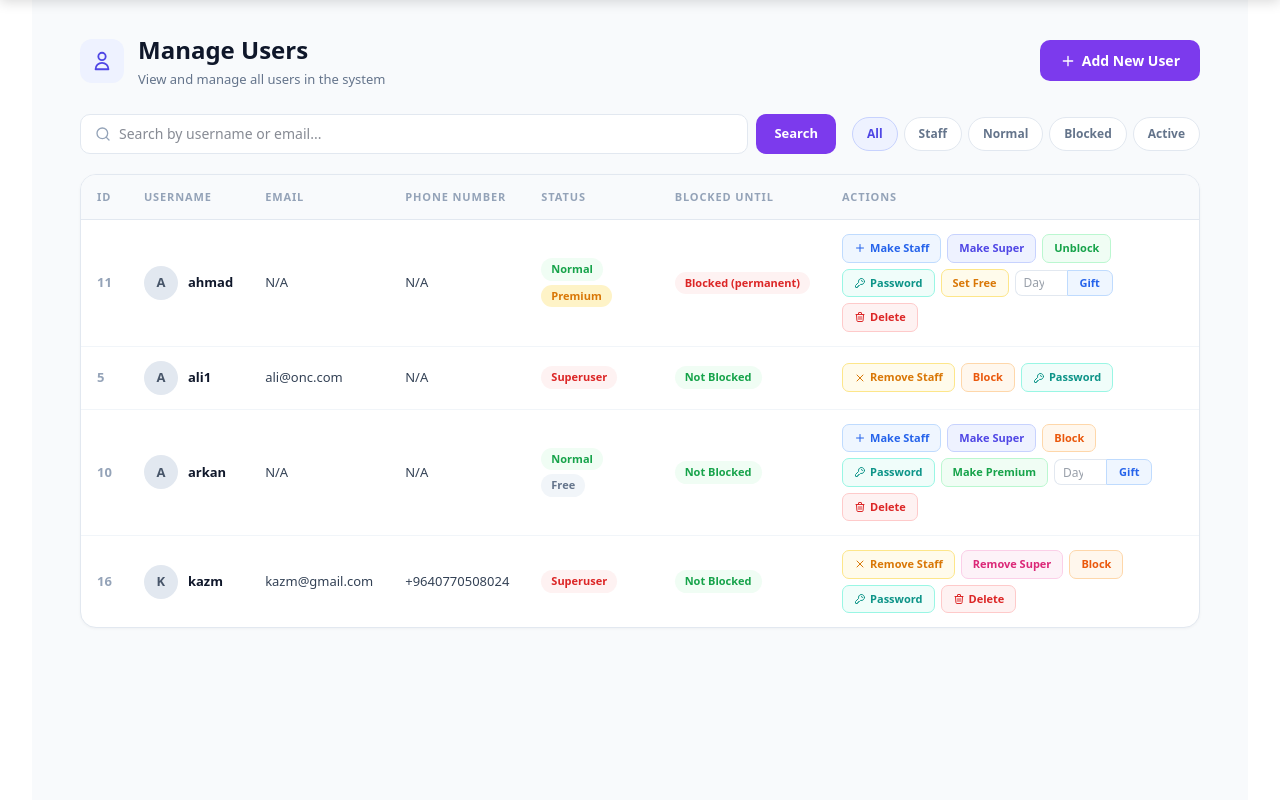
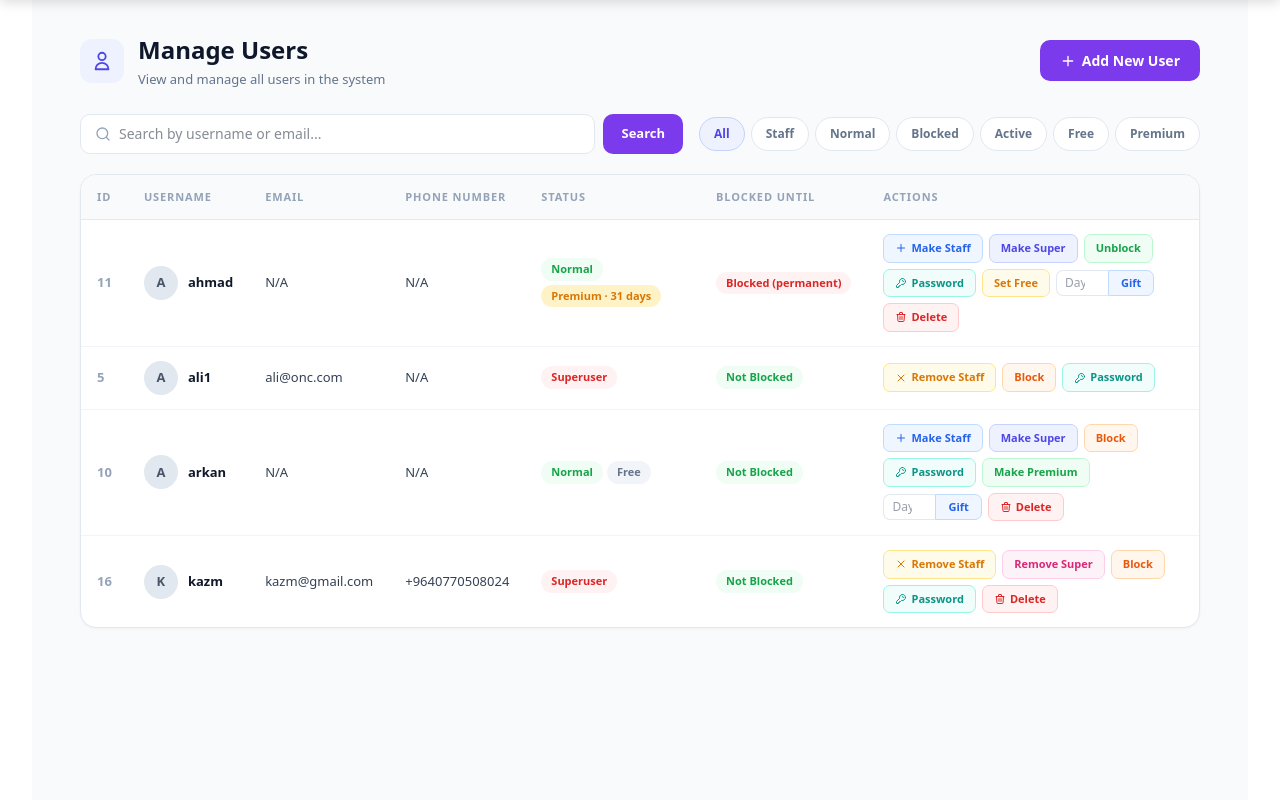
Before and after one commit to alikalary1997/NetMaster, a Django app: page /quiz/admin/users/ in a window 1280 px wide. Shown: the part 70-870 px from the top of the page. Run offline with Django 5.2, Linux system fonts and the light colour scheme; a user stored in the database is signed in; data comes from the database, SQL or seed files in the repository; both versions use the stored data as it was after the commit; style sheets or scripts are compiled from the project's sources.

Commit message:
chak krdni bashi user kan

```diff
--- a/quiz/templates/quiz/custom_admin/users_list.html
+++ b/quiz/templates/quiz/custom_admin/users_list.html
@@ -45,6 +45,8 @@
             <a href="{% url 'custom_admin_users' %}?q={{ search_query }}&status=normal" class="mu-filter {% if filter_status == 'normal' %}active{% endif %}">Normal</a>
             <a href="{% url 'custom_admin_users' %}?q={{ search_query }}&status=blocked" class="mu-filter {% if filter_status == 'blocked' %}active{% endif %}">Blocked</a>
             <a href="{% url 'custom_admin_users' %}?q={{ search_query }}&status=active" class="mu-filter {% if filter_status == 'active' %}active{% endif %}">Active</a>
+            <a href="{% url 'custom_admin_users' %}?q={{ search_query }}&status=free" class="mu-filter {% if filter_status == 'free' %}active{% endif %}">Free</a>
+            <a href="{% url 'custom_admin_users' %}?q={{ search_query }}&status=premium" class="mu-filter {% if filter_status == 'premium' %}active{% endif %}">Premium</a>
         </div>
     </div>
 
@@ -87,7 +89,7 @@
                                 {% else %}
                                 <span class="mu-badge normal">Normal</span>
                                 {% if user.userprofile.is_premium %}
-                                <span class="mu-badge premium">Premium</span>
+                                <span class="mu-badge premium">Premium · {{ user.userprofile.premium_days_left }} days</span>
                                 {% else %}
                                 <span class="mu-badge free">Free</span>
                                 {% endif %}
--- a/quiz/views.py
+++ b/quiz/views.py
@@ -1540,6 +1540,17 @@ def custom_admin_users(request):
             Q(userprofile__blocked_until__isnull=True)
             | Q(userprofile__blocked_until__lt=timezone.now())
         )
+    elif filter_status == "premium":
+        users_queryset = users_queryset.filter(
+            userprofile__premium_expires_at__isnull=False,
+            userprofile__premium_expires_at__gt=timezone.now(),
+        )
+    elif filter_status == "free":
+        from django.db.models import Q
+        users_queryset = users_queryset.filter(
+            Q(userprofile__premium_expires_at__isnull=True)
+            | Q(userprofile__premium_expires_at__lt=timezone.now())
+        )
 
     context = {
         "users": users_queryset,
@@ -1776,7 +1787,7 @@ def custom_admin_toggle_full_access(request, user_id):
             status = "Free"
         else:
             profile.has_full_access = True
-            profile.premium_expires_at = timezone.now() + timedelta(days=30)
+            profile.premium_expires_at = timezone.now() + timedelta(days=31)
             status = "Premium"
         profile.save()
         messages.success(request, f"'{target_user.username}' plan changed to {status}.")
```
Also changed, not shown: db.sqlite3.
